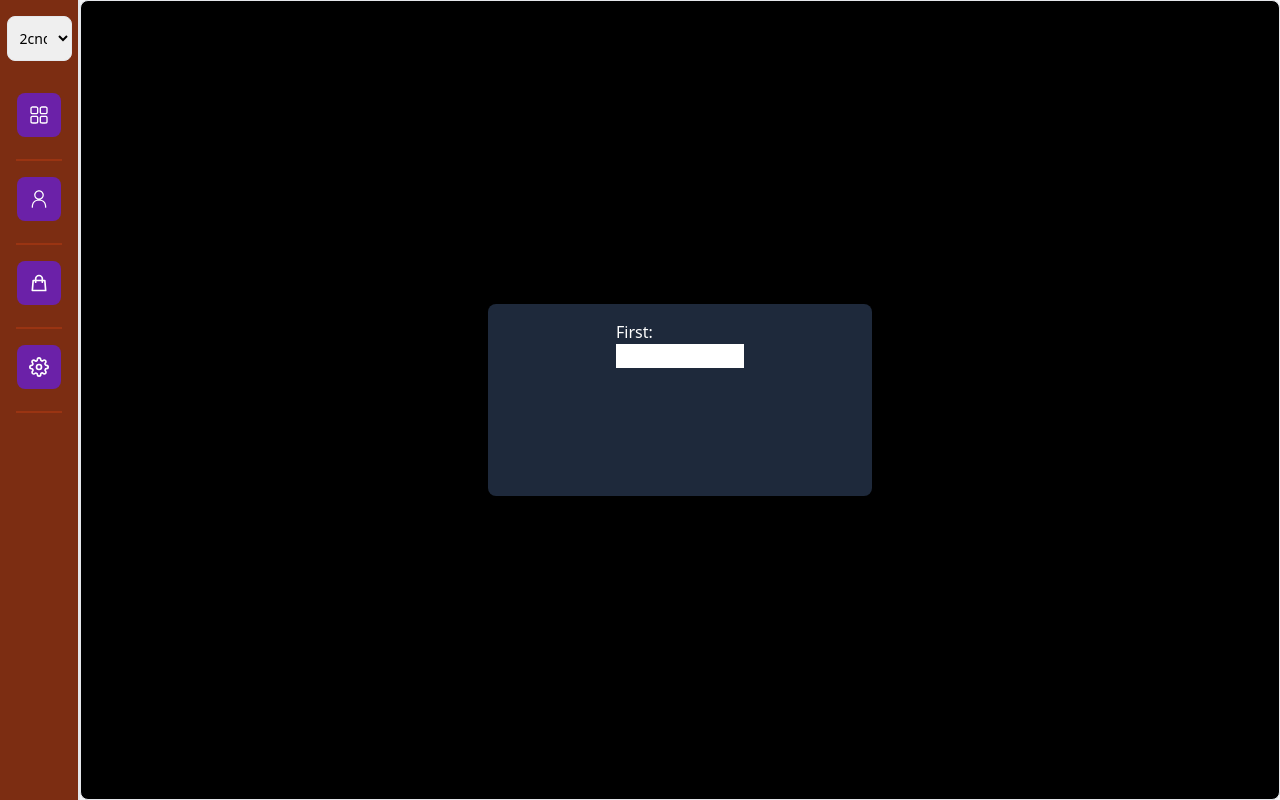
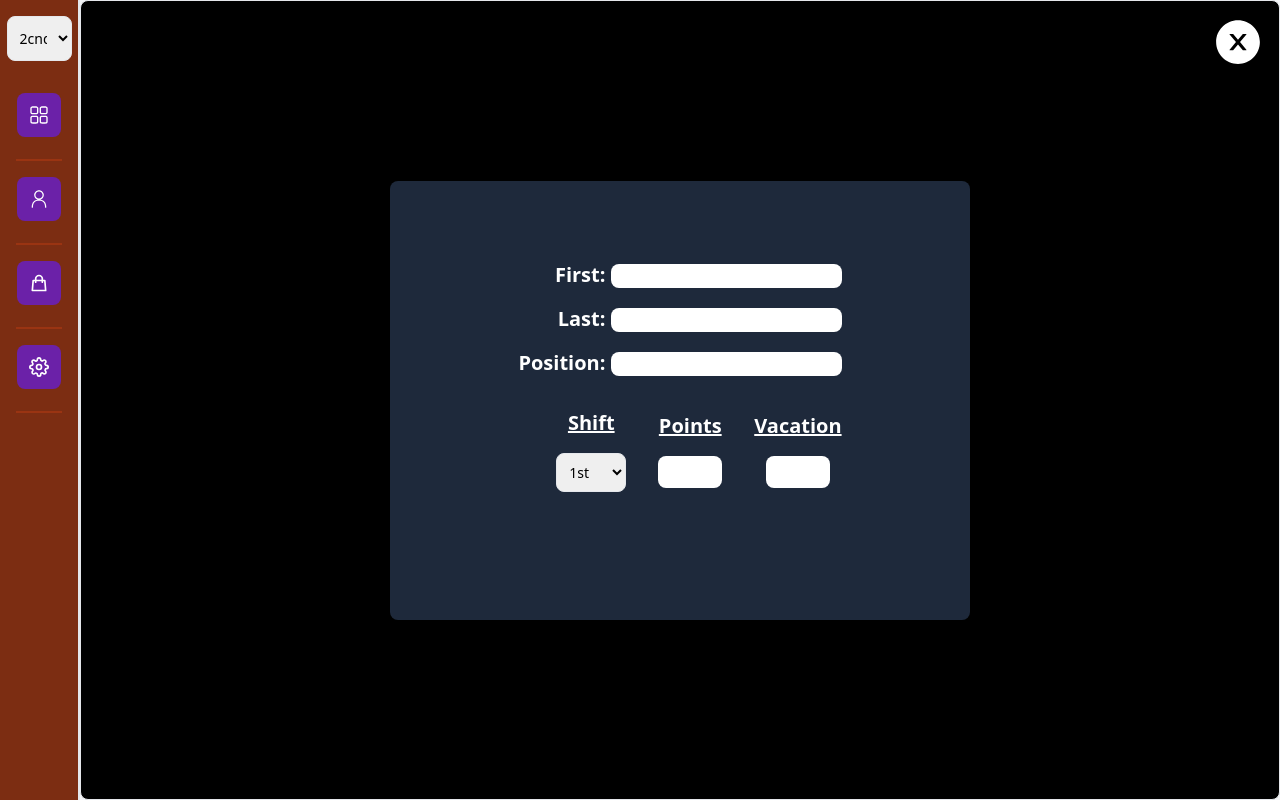
Before and after one commit to Nicholas-Abell/nextjs_dashboard, a Next.js app: page /orders in a window 1280 px wide. Built offline with nearby package versions, Linux system fonts and the light colour scheme.

Commit message:
form styling

```diff
--- a/components/NewEmployeeForm.js
+++ b/components/NewEmployeeForm.js
@@ -1,14 +1,44 @@
 import React from 'react';
+import { AiFillCloseCircle } from 'react-icons/ai';
 
 const NewEmployeeForm = () => {
     return (
-        <div className='z-20 absolute w-full h-screen right-0 m-auto bg-black border rounded-lg items-center flex justify-center'>
-            <form onSubmit={(e) => e.preventDefault} className='flex flex-col pt-4 bg-slate-800 p-32 text-white rounded-lg'>
-                <label>First: </label>
-                <input type='text' className='w-32' />
+        <div className='z-20 absolute w-full h-full right-0 m-auto bg-black border rounded-lg items-center flex justify-center'>
+            <AiFillCloseCircle size={50} className='text-white absolute top-4 right-4 hover:text-gray-500 cursor-pointer' />
+            <form onSubmit={(e) => e.preventDefault} className='flex flex-col gap-4 pt-20 bg-slate-800 p-32 rounded-lg items-end justify-center'>
+                <div>
+                    <label className='text-white text-xl font-bold'>First: </label>
+                    <input type='text' className='rounded-lg' />
+                </div>
+                <div>
+                    <label className='text-white text-xl font-bold'>Last: </label>
+                    <input type='text' className='rounded-lg' />
+                </div>
+                <div>
+                    <label className='text-white text-xl font-bold'>Position: </label>
+                    <input type='text' className='rounded-lg' />
+                </div>
+                <div className='flex gap-8 pt-4'>
+                    <div className='flex flex-col items-center justify-center gap-4'>
+                        <h2 className='text-white text-xl font-bold underline'>Shift</h2>
+                        <select className='border rounded-lg p-2 flex justify-center items-center text-sm'>
+                            <option value='1st'>1st</option>
+                            <option value='2cnd'>2cnd</option>
+                            <option value='3rd'>3rd</option>
+                        </select>
+                    </div>
+                    <div className='flex flex-col justify-center items-center gap-4'>
+                        <label className='text-white text-xl font-bold underline'>Points</label>
+                        <input type='number' className='w-16 h-8 rounded-lg text-center'></input>
+                    </div>
+                    <div className='flex flex-col justify-center items-center gap-4'>
+                        <label className='text-white text-xl font-bold underline'>Vacation</label>
+                        <input type='number' className='w-16 h-8 rounded-lg text-center'></input>
+                    </div>
+                </div>
             </form>
         </div>
     )
 }
 
-export default NewEmployeeForm
+export default NewEmployeeForm;
```
